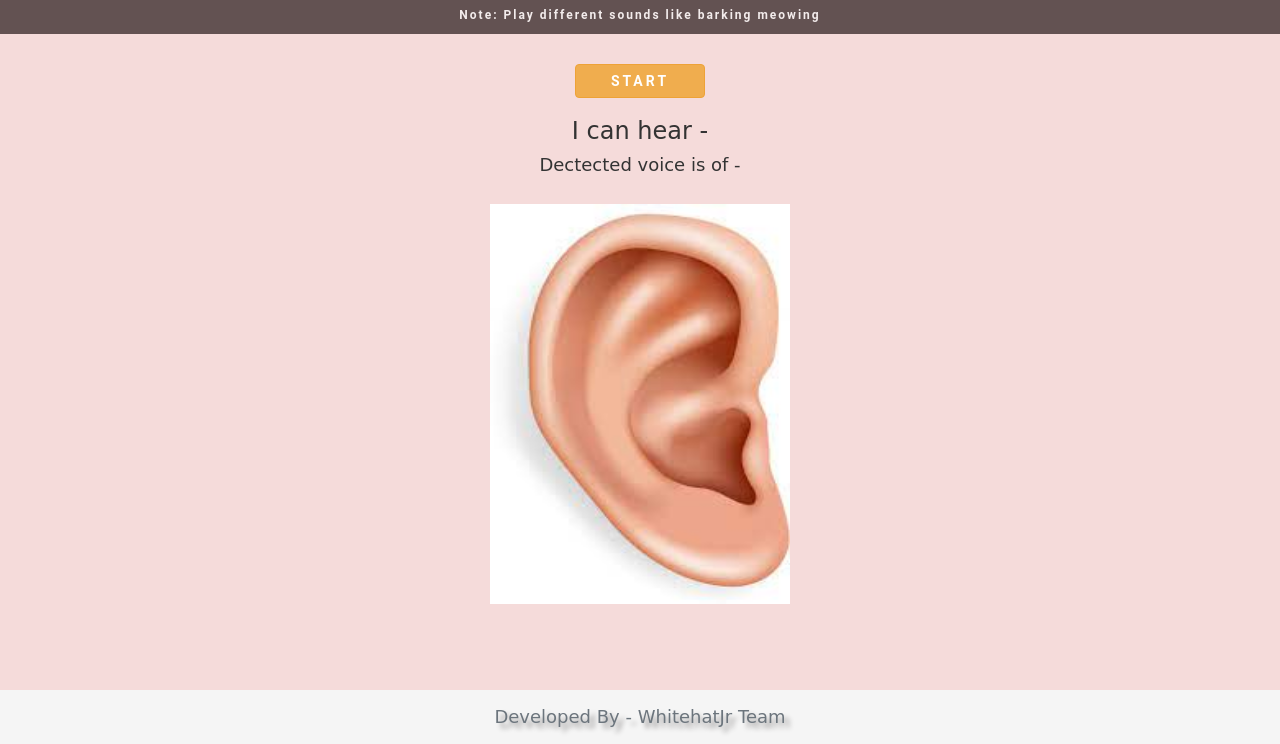
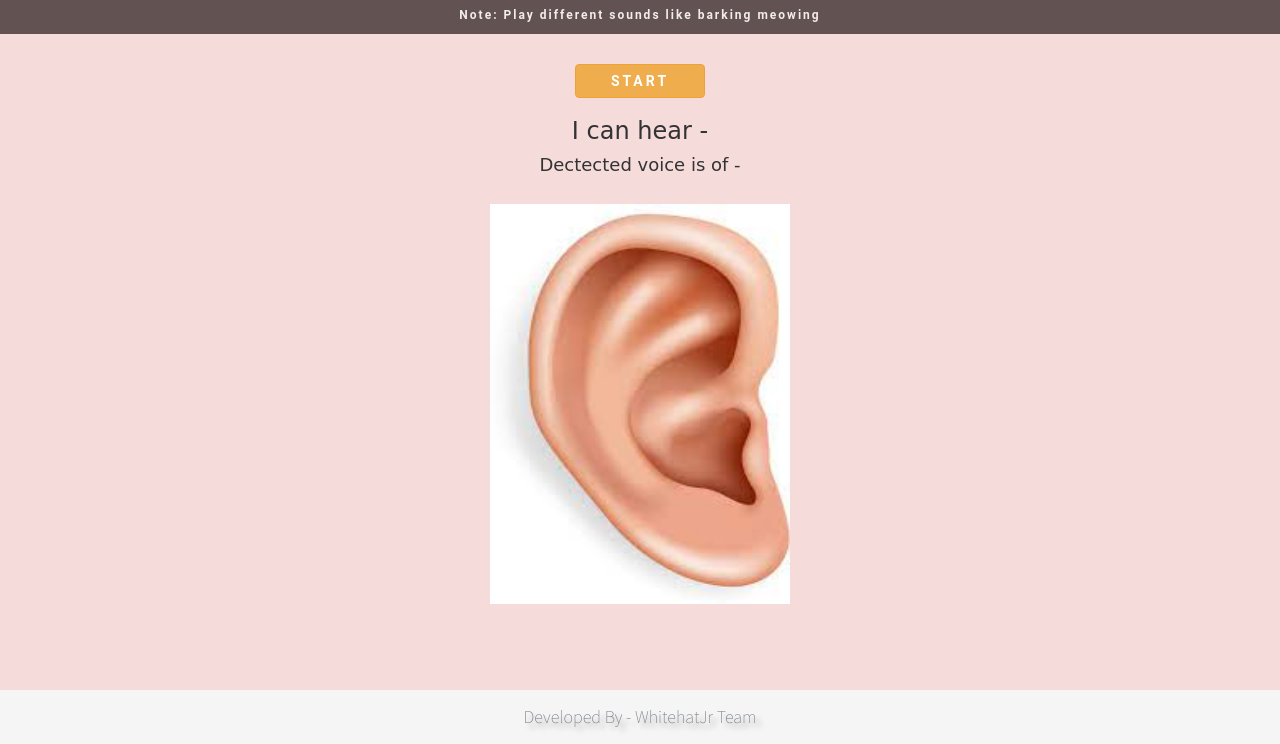
Before and after one commit to Ambar2010/Sound-conrolled-project, a plain HTML site: page index.html in a window 1280 px wide. Shown: the part 56-800 px from the top of the page. Drawn offline with nearby package versions, Linux system fonts and the light colour scheme.

Commit message:
Add files via upload

```diff
--- a/index.html
+++ b/index.html
@@ -6,6 +6,7 @@
     <link rel="stylesheet" href="https://maxcdn.bootstrapcdn.com/bootstrap/3.4.0/css/bootstrap.min.css">
     <script src="https://ajax.googleapis.com/ajax/libs/jquery/3.4.1/jquery.min.js"></script>
     <script src="https://maxcdn.bootstrapcdn.com/bootstrap/3.4.0/js/bootstrap.min.js"></script>
+    <link href="https://fonts.googleapis.com/css2?family=Source+Sans+Pro:wght@200&display=swap" rel="stylesheet">
     <script src="https://unpkg.com/ml5@0.4.3/dist/ml5.min.js"></script>
     <link rel="stylesheet" type="text/css" href="style.css">
   </head>
--- a/style.css
+++ b/style.css
@@ -25,6 +25,7 @@ body
     letter-spacing: 3px;
   }
   .copy_right_footer {
+    font-family: 'Source Sans Pro', sans-serif;
    position: fixed;
    color: #6c757d;
    bottom: 0;
```
